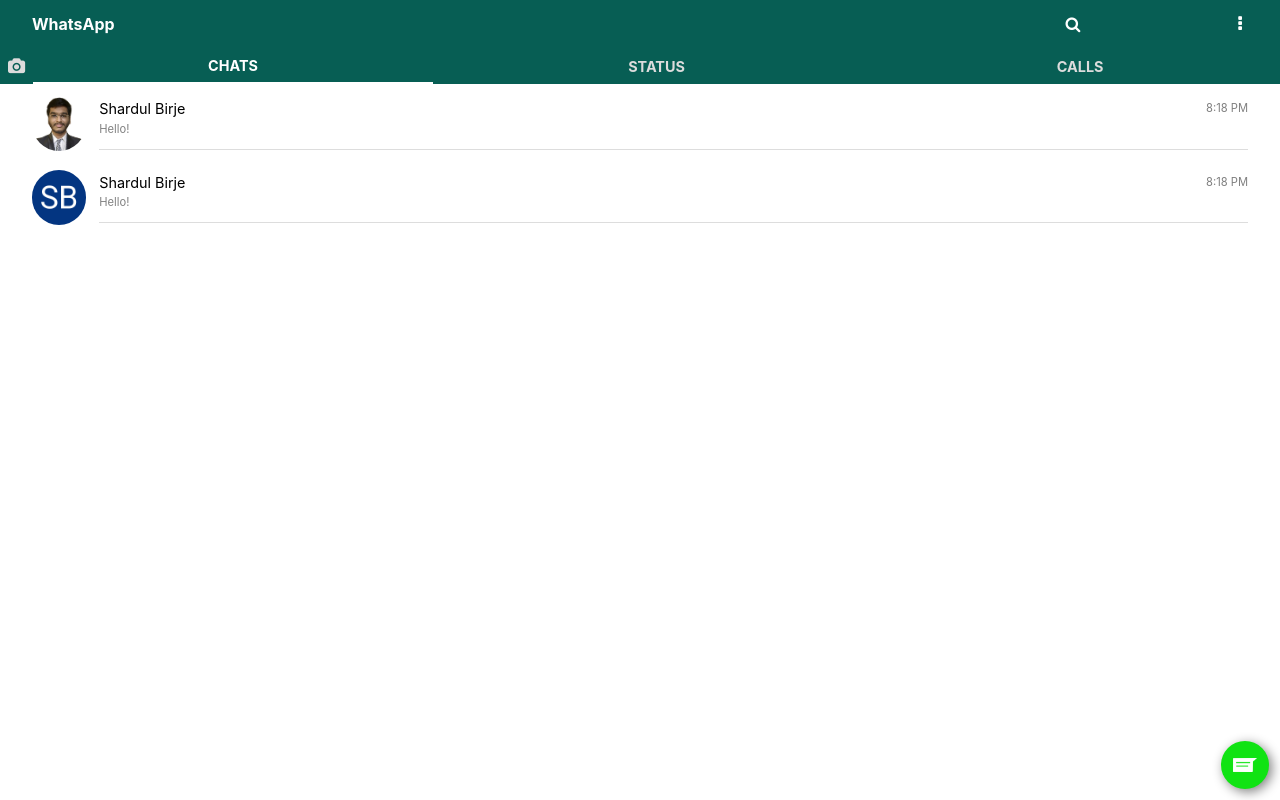
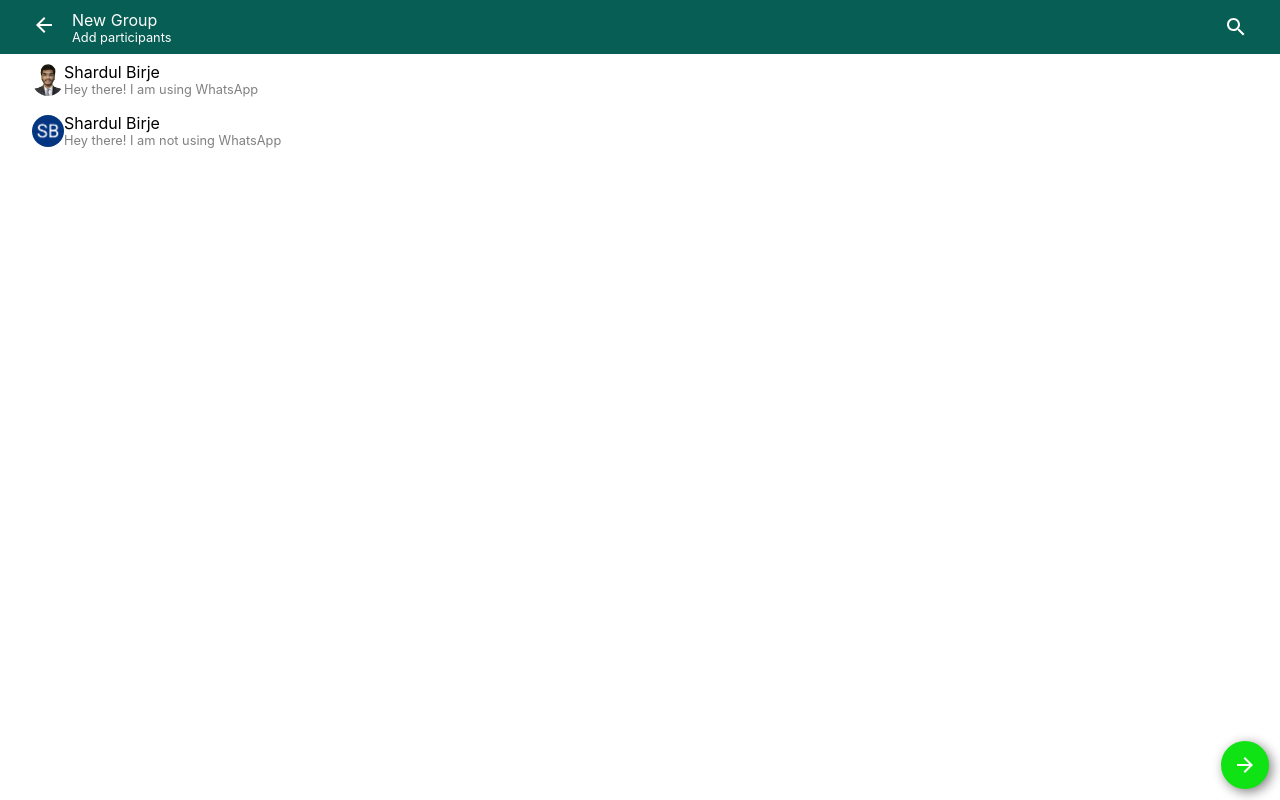
Before and after one commit to shardul-b/Whatsapp-clone, a React (Create React App) app: page /group in a window 1280 px wide. Before the commit this address led to /chats. Built offline with nearby package versions, Linux system fonts and the light colour scheme.

Commit message:
Improved Group creation part

```diff
--- a/src/StyleSheets/chats.css
+++ b/src/StyleSheets/chats.css
@@ -4,7 +4,7 @@
 .chat-profile{
 	/*border:1px solid red;*/
 	height: 3em;
-	width:3.6em;
+	width:3em;
 	text-align: center;
 
 }
--- a/src/StyleSheets/contacts.css
+++ b/src/StyleSheets/contacts.css
@@ -40,3 +40,28 @@
 .contact-image{
 	border-radius: 50%;
 }
+/*Groups code below*/
+.members-area{
+	padding:0.5em 0;
+}
+.member-image{
+	height:2.8em;
+	width:2.8em;
+	border:1px solid red;
+}
+.member-name{
+	width:5em;
+}
+.close{
+	text-align: center;
+	display: block;
+	height:1.2em;
+	width:1.2em;
+	border: 2px solid #FFF;
+	background-color: gray;
+	border-radius: 50%;
+	z-index:2;
+	position:absolute;
+	margin-top:-1em;
+	margin-left:1.7em;
+}
--- a/src/components/ContactsComponent.js
+++ b/src/components/ContactsComponent.js
@@ -47,6 +47,7 @@
 				''
 			}
 			<div className='container'>
+				<Link to={'/group'}>
 					<div className='new-group contact-wrapper flex'>
 						<div className='contact-image-container new-group-image-container'>
 							<People style={{color:'#FFF',fontSize: '1.2rem'}} className='contact-image new-group-image'/>
@@ -57,6 +58,7 @@
 							</span>
 						</div>
 					</div>
+				</Link>
 				<div className='new-contact contact-wrapper flex'>
 					<div className='contact-image-container new-contact-image-container'>
 						<PersonAdd style={{color:'#FFF',fontSize: '1.2rem'}} className='contact-image new-contact-image'/>
--- /dev/null
+++ b/src/components/GroupComponent.js
@@ -0,0 +1,125 @@
+import React,{useState,useEffect,useRef} from 'react';
+import { Link } from 'react-router-dom';
+import {Search,ArrowBack,ArrowForward,Close} from '@material-ui/icons';
+import SmallProfile from './SmallProfileComponent';
+function GroupCommponent(props){
+	let list=props.details;
+	const [isProfileOpen,openProfile]=useState(false);
+	const [idExists,setId]=useState(null);
+	const [isSearchOpen,openSearch]=useState(false);
+	const [Members,displayMembers]=useState(false);
+	const [arr,setArr]=useState([]);
+	function toggleSearch(){
+		openSearch(true);
+	}
+	function closeSearch(){
+		openSearch(false);
+	}
+	const addToGroup=(id)=>{
+		displayMembers(true)
+		if(!arr.includes(id)){
+			setArr(oldArray => [...oldArray, id]);
+		}
+	}
+	const removeFromGroup=(id)=>{
+		//var array=arr;
+		var index = arr.indexOf(id)
+		if(index!==-1){
+			setArr(oldArray=>oldArray.splice(index, 1));
+		}
+		console.log(arr);
+		if(arr.length==0){
+			displayMembers(false)
+		}
+	}
+	const wrapperRef = useRef(null);
+    OutsideCloser(wrapperRef);
+	function OutsideCloser(ref) {
+	    useEffect(() => {
+	        function ClickOutside(event) {
+	            if (ref.current && !ref.current.contains(event.target)) {
+	            	closeSearch();
+	            }
+	        }
+	        // Bind the event listener
+	        document.addEventListener("mousedown", ClickOutside);
+	        return () => {
+	            // Unbind the event listener on clean up
+	            document.removeEventListener("mousedown", ClickOutside);
+	        };
+	    }, [ref]);
+	}
+	return(
+
+		<div className='group-container'>
+			{
+				(isSearchOpen)?
+			<div className='shared-search contacts-search-container'>
+				<div className='container flex'>
+					<ArrowBack style={{color:'#075E54'}} onClick={closeSearch}/>
+					<input type='text' className='contacts-search' placeholder='Search...'/>
+				</div>
+			</div>:
+			<div className='contacts-top shared-top'>
+					<div className='container flex'>
+						<Link to={'/chats'}>
+							<ArrowBack style={{color:'#FFF'}}/>
+						</Link>
+						<div className='contacts-top-text'>
+							<span className='contact-title'>New Group</span>
+							<span className='contact-length'>Add participants</span>
+						</div>
+						<Search style={{color:'#FFF',marginLeft:'auto'}} onClick={toggleSearch}/>
+					</div>
+			</div>
+			}
+			<div className='container'>
+				{console.log(arr)}
+				{
+					(Members)?
+					<div className='members-area flex'>
+						{
+							arr.map((id)=>(
+								<div className='member' key={id} onClick={()=>removeFromGroup(id)}>
+									<div className='member-image-container chat-profile'>
+										<img src={(list.filter(item=>item.id===id))[0].profile} alt='AB' className='chat-profile-image member-image' loading='lazy'/>
+									</div>
+									<span className='close'>
+											<Close style={{color:'#FFF',fontSize:'0.8rem'}}/>
+									</span>
+									<span className='member-name contact-about'>
+										{((list.filter(item=>item.id===id))[0].name.split(' '))[0]}
+									</span>
+								</div>
+							))
+						}
+					</div>:''
+				}
+				<div className='contacts'>
+						{
+							list.map((contact)=>(
+								<div className='contact-wrapper flex' key={contact.id} onClick={()=>addToGroup(contact.id)}>
+									<div className='contact-image-container'>
+										<img src={contact.profile} alt="AB" className='contact-image'/>
+									</div>
+									<div >
+										<span className='contact-name'>
+											{contact.name}
+										</span>
+										<span className='contact-about'>
+											{contact.about}
+										</span>
+									</div>
+								</div>
+							))
+						}
+					</div>
+				</div>
+				<div className='new-icon'>
+					<ArrowForward style={{color:'#FFF'}}/>
+				</div>
+			</div>
+	)
+}
+
+export default GroupCommponent;
--- a/src/components/MainComponent.js
+++ b/src/components/MainComponent.js
@@ -7,7 +7,7 @@
 // import {CONTACTS} from '../Shared/contacts';
 import Status from './StatusComponent';
 import Call from './CallComponent';
-import SmallProfile from './SmallProfileComponent';
+// import SmallProfile from './SmallProfileComponent';
 import LargeProfile from './LargeProfileComponent';
 import Profile from './ProfileComponent';
 import MainChat from './MainChatComponent';
@@ -15,6 +15,7 @@
 import Media from './MediaComponent';
 import Contacts from './ContactsComponent';
 import ContactsTop from './ContactsTopComponent';
+import Group from './GroupComponent';
 const ChatComponent=()=>{
 	return(
 		<div>
@@ -44,15 +45,13 @@
 		</div>
 	);
 }
-const SmallProfileBox=({match})=>{
+/*const SmallProfileBox=({match})=>{
 	return(
 		<div>
-			{/*<Top/>
-			<Chats ChatDetails={CHATS}/>*/}
 			<SmallProfile profiles={CHATS.filter((profile)=>profile.id===parseInt(match.params.profileId, 10))[0]}/>
 		</div>
 	);
-}
+}*/
 const LargeProfileBox=({match})=>{
 	return(
 		<LargeProfile profile={CHATS.filter((profile)=>profile.id===parseInt(match.params.profileId, 10))[0]}/>
@@ -80,6 +79,11 @@
 		</div>
 	)
 }
+const GroupComponent=()=>{
+	return(
+		<Group details={CHATS}/>
+	)
+}
 function MainComponent(){
 	//const [details,detailsModify]=useState(CHATS);
 	return(
@@ -88,12 +92,13 @@
 				<Route path='/chats' component={ChatComponent}/>
 				<Route path='/status' component={StatusComponent}/>
 				<Route path='/call' component={CallComponent}/>
-				<Route path='/smallprofile/:profileId' component={SmallProfileBox}/>
+				{/*<Route path='/smallprofile/:profileId' component={SmallProfileBox}/>*/}
 				<Route path='/largeprofile/:profileId' component={LargeProfileBox}/>
               	<Route path='/mainchat/:profileId' component={MainChatComponent}/>
               	<Route path='/profile/:profileId' component={ProfileComponent}/>
               	<Route path='/media/:profileId' component={MediaComponent}/>
               	<Route path='/contacts' component={ContactsComponent}></Route>
+              	<Route path='/group' component={GroupComponent}></Route>
 				<Redirect to='/chats' component={ChatComponent}/>
 			</Switch>
 		</div>
```
Also changed, not shown: references.txt. Lines whose indentation alone changed are shown as unchanged.
